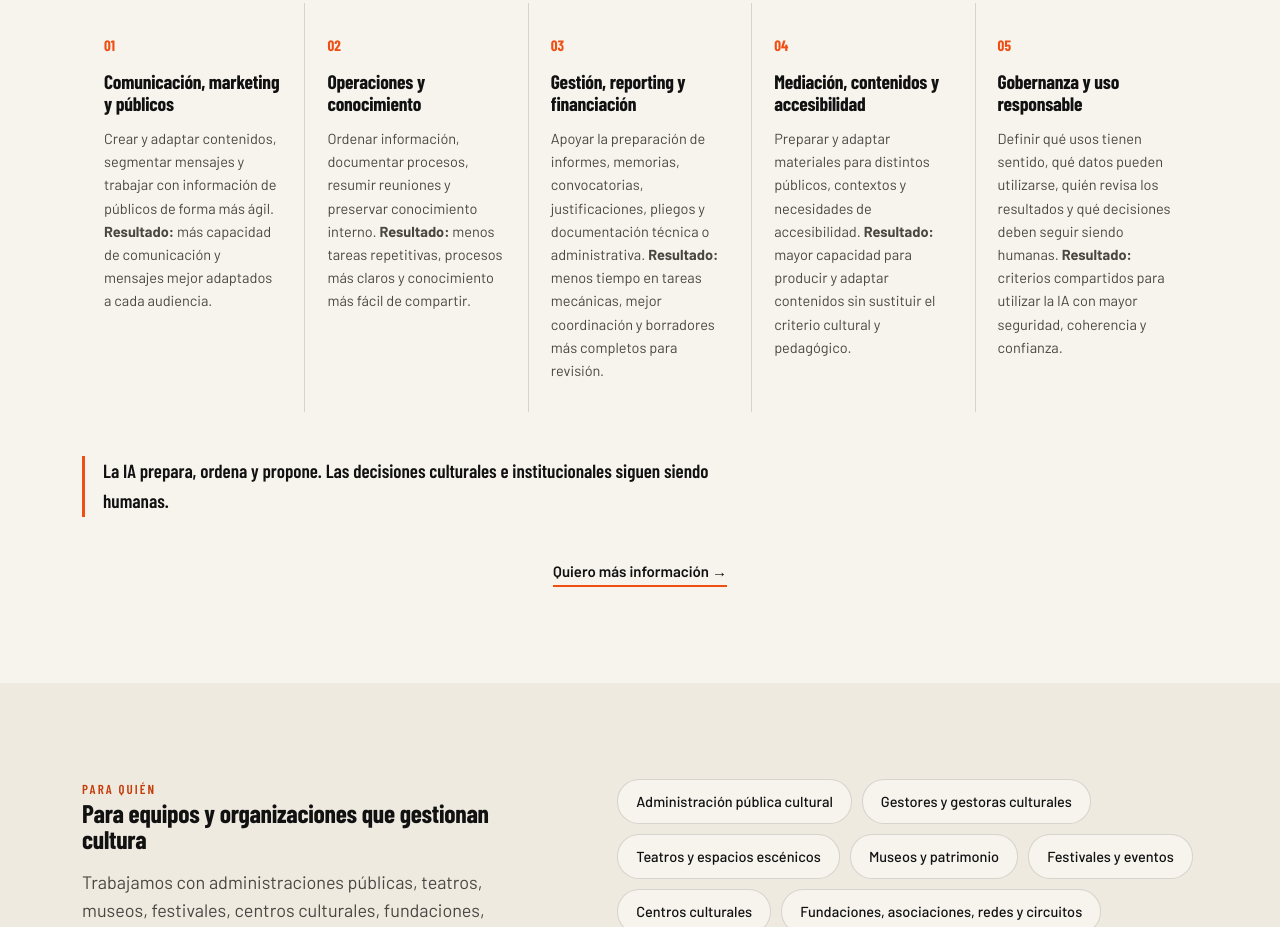
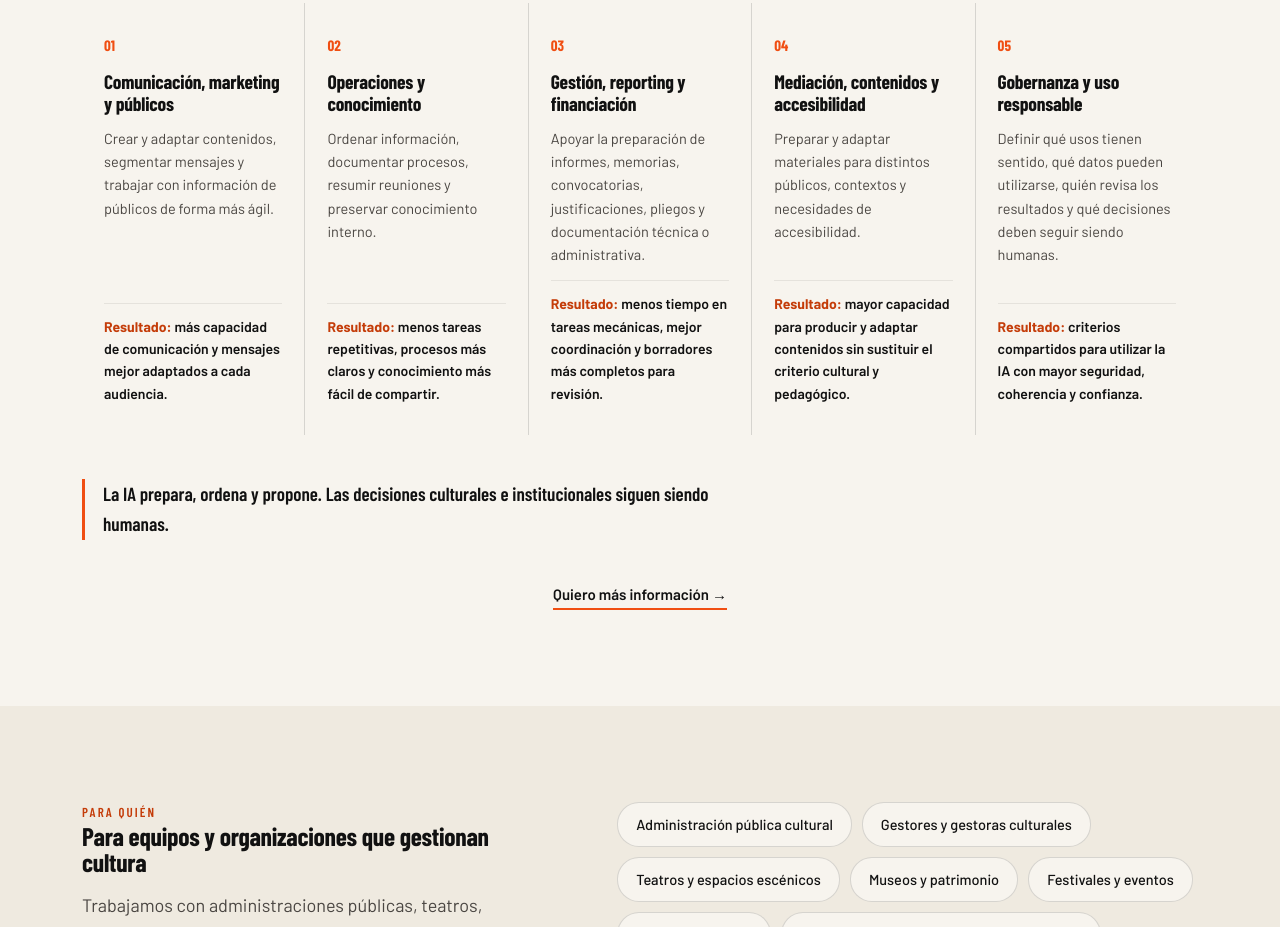
Before and after one commit to Marti-1234/nodos-y-publicos, a plain HTML site: page index.html in a window 1280 px wide. Shown: the part 1173-2100 px from the top of the page. Drawn offline with nearby package versions, Linux system fonts and the light colour scheme; a web font is replaced by a local one.

Commit message:
Separate "Resultado:" into its own line in the Qué resolvemos cards
Was inline at the end of the same paragraph, reading as glued to the
preceding sentence. Split into a second paragraph with a top divider,
matching the treatment already used in the Cómo trabajamos vía cards.

```diff
--- a/i18n.js
+++ b/i18n.js
@@ -23,15 +23,20 @@ window.NYP_I18N = {
     'resolvemos.title': 'Dónde puede aportar valor la IA en una organización cultural',
     'resolvemos.intro': 'La IA puede ayudar a reducir carga, ordenar información y mejorar procesos en distintas áreas de la gestión cultural. El punto de partida no es la herramienta, sino una necesidad real de la organización.',
     'resolvemos.c1.h': 'Comunicación, marketing y públicos',
-    'resolvemos.c1.p': 'Crear y adaptar contenidos, segmentar mensajes y trabajar con información de públicos de forma más ágil. <strong>Resultado:</strong> más capacidad de comunicación y mensajes mejor adaptados a cada audiencia.',
+    'resolvemos.c1.p': 'Crear y adaptar contenidos, segmentar mensajes y trabajar con información de públicos de forma más ágil.',
+    'resolvemos.c1.result': '<b>Resultado:</b> más capacidad de comunicación y mensajes mejor adaptados a cada audiencia.',
     'resolvemos.c2.h': 'Operaciones y conocimiento',
-    'resolvemos.c2.p': 'Ordenar información, documentar procesos, resumir reuniones y preservar conocimiento interno. <strong>Resultado:</strong> menos tareas repetitivas, procesos más claros y conocimiento más fácil de compartir.',
+    'resolvemos.c2.p': 'Ordenar información, documentar procesos, resumir reuniones y preservar conocimiento interno.',
+    'resolvemos.c2.result': '<b>Resultado:</b> menos tareas repetitivas, procesos más claros y conocimiento más fácil de compartir.',
     'resolvemos.c3.h': 'Gestión, reporting y financiación',
-    'resolvemos.c3.p': 'Apoyar la preparación de informes, memorias, convocatorias, justificaciones, pliegos y documentación técnica o administrativa. <strong>Resultado:</strong> menos tiempo en tareas mecánicas, mejor coordinación y borradores más completos para revisión.',
+    'resolvemos.c3.p': 'Apoyar la preparación de informes, memorias, convocatorias, justificaciones, pliegos y documentación técnica o administrativa.',
+    'resolvemos.c3.result': '<b>Resultado:</b> menos tiempo en tareas mecánicas, mejor coordinación y borradores más completos para revisión.',
     'resolvemos.c4.h': 'Mediación, contenidos y accesibilidad',
-    'resolvemos.c4.p': 'Preparar y adaptar materiales para distintos públicos, contextos y necesidades de accesibilidad. <strong>Resultado:</strong> mayor capacidad para producir y adaptar contenidos sin sustituir el criterio cultural y pedagógico.',
+    'resolvemos.c4.p': 'Preparar y adaptar materiales para distintos públicos, contextos y necesidades de accesibilidad.',
+    'resolvemos.c4.result': '<b>Resultado:</b> mayor capacidad para producir y adaptar contenidos sin sustituir el criterio cultural y pedagógico.',
     'resolvemos.c5.h': 'Gobernanza y uso responsable',
-    'resolvemos.c5.p': 'Definir qué usos tienen sentido, qué datos pueden utilizarse, quién revisa los resultados y qué decisiones deben seguir siendo humanas. <strong>Resultado:</strong> criterios compartidos para utilizar la IA con mayor seguridad, coherencia y confianza.',
+    'resolvemos.c5.p': 'Definir qué usos tienen sentido, qué datos pueden utilizarse, quién revisa los resultados y qué decisiones deben seguir siendo humanas.',
+    'resolvemos.c5.result': '<b>Resultado:</b> criterios compartidos para utilizar la IA con mayor seguridad, coherencia y confianza.',
     'resolvemos.close': 'La IA prepara, ordena y propone. Las decisiones culturales e institucionales siguen siendo humanas.',
     'resolvemos.cta': 'Quiero más información →',
 
@@ -173,15 +178,20 @@ window.NYP_I18N = {
     'resolvemos.title': 'Where AI can add value in a cultural organization',
     'resolvemos.intro': "AI can help reduce workload, organize information and improve processes across different areas of cultural management. The starting point isn't the tool — it's a real need of the organization.",
     'resolvemos.c1.h': 'Communication, marketing and audiences',
-    'resolvemos.c1.p': 'Create and adapt content, segment messages and work with audience data more efficiently. <strong>Outcome:</strong> greater communication capacity and messages better suited to each audience.',
+    'resolvemos.c1.p': 'Create and adapt content, segment messages and work with audience data more efficiently.',
+    'resolvemos.c1.result': '<b>Outcome:</b> greater communication capacity and messages better suited to each audience.',
     'resolvemos.c2.h': 'Operations and knowledge',
-    'resolvemos.c2.p': 'Organize information, document processes, summarize meetings and preserve internal knowledge. <strong>Outcome:</strong> fewer repetitive tasks, clearer processes and knowledge that is easier to share.',
+    'resolvemos.c2.p': 'Organize information, document processes, summarize meetings and preserve internal knowledge.',
+    'resolvemos.c2.result': '<b>Outcome:</b> fewer repetitive tasks, clearer processes and knowledge that is easier to share.',
     'resolvemos.c3.h': 'Management, reporting and funding',
-    'resolvemos.c3.p': 'Support the preparation of reports, records, funding calls, grant justifications, tender documents and technical or administrative paperwork. <strong>Outcome:</strong> less time on mechanical tasks, better coordination and more complete drafts ready for review.',
+    'resolvemos.c3.p': 'Support the preparation of reports, records, funding calls, grant justifications, tender documents and technical or administrative paperwork.',
+    'resolvemos.c3.result': '<b>Outcome:</b> less time on mechanical tasks, better coordination and more complete drafts ready for review.',
     'resolvemos.c4.h': 'Mediation, content and accessibility',
-    'resolvemos.c4.p': 'Prepare and adapt materials for different audiences, contexts and accessibility needs. <strong>Outcome:</strong> greater capacity to produce and adapt content without replacing cultural and educational judgment.',
+    'resolvemos.c4.p': 'Prepare and adapt materials for different audiences, contexts and accessibility needs.',
+    'resolvemos.c4.result': '<b>Outcome:</b> greater capacity to produce and adapt content without replacing cultural and educational judgment.',
     'resolvemos.c5.h': 'Governance and responsible use',
-    'resolvemos.c5.p': 'Define which uses make sense, what data can be used, who reviews the results and which decisions must remain human. <strong>Outcome:</strong> shared criteria for using AI with greater safety, consistency and trust.',
+    'resolvemos.c5.p': 'Define which uses make sense, what data can be used, who reviews the results and which decisions must remain human.',
+    'resolvemos.c5.result': '<b>Outcome:</b> shared criteria for using AI with greater safety, consistency and trust.',
     'resolvemos.close': 'AI prepares, organizes and proposes. Cultural and institutional decisions remain human.',
     'resolvemos.cta': 'I want more information →',
 
--- a/index.html
+++ b/index.html
@@ -114,27 +114,32 @@
       <div class="nyp-resolve-card">
         <div class="nyp-resolve-num">01</div>
         <h3 data-i18n="resolvemos.c1.h">Comunicación, marketing y públicos</h3>
-        <p data-i18n="resolvemos.c1.p">Crear y adaptar contenidos, segmentar mensajes y trabajar con información de públicos de forma más ágil. <strong>Resultado:</strong> más capacidad de comunicación y mensajes mejor adaptados a cada audiencia.</p>
+        <p data-i18n="resolvemos.c1.p">Crear y adaptar contenidos, segmentar mensajes y trabajar con información de públicos de forma más ágil.</p>
+        <p class="nyp-resolve-result" data-i18n="resolvemos.c1.result"><b>Resultado:</b> más capacidad de comunicación y mensajes mejor adaptados a cada audiencia.</p>
       </div>
       <div class="nyp-resolve-card">
         <div class="nyp-resolve-num">02</div>
         <h3 data-i18n="resolvemos.c2.h">Operaciones y conocimiento</h3>
-        <p data-i18n="resolvemos.c2.p">Ordenar información, documentar procesos, resumir reuniones y preservar conocimiento interno. <strong>Resultado:</strong> menos tareas repetitivas, procesos más claros y conocimiento más fácil de compartir.</p>
+        <p data-i18n="resolvemos.c2.p">Ordenar información, documentar procesos, resumir reuniones y preservar conocimiento interno.</p>
+        <p class="nyp-resolve-result" data-i18n="resolvemos.c2.result"><b>Resultado:</b> menos tareas repetitivas, procesos más claros y conocimiento más fácil de compartir.</p>
       </div>
       <div class="nyp-resolve-card">
         <div class="nyp-resolve-num">03</div>
         <h3 data-i18n="resolvemos.c3.h">Gestión, reporting y financiación</h3>
-        <p data-i18n="resolvemos.c3.p">Apoyar la preparación de informes, memorias, convocatorias, justificaciones, pliegos y documentación técnica o administrativa. <strong>Resultado:</strong> menos tiempo en tareas mecánicas, mejor coordinación y borradores más completos para revisión.</p>
+        <p data-i18n="resolvemos.c3.p">Apoyar la preparación de informes, memorias, convocatorias, justificaciones, pliegos y documentación técnica o administrativa.</p>
+        <p class="nyp-resolve-result" data-i18n="resolvemos.c3.result"><b>Resultado:</b> menos tiempo en tareas mecánicas, mejor coordinación y borradores más completos para revisión.</p>
       </div>
       <div class="nyp-resolve-card">
         <div class="nyp-resolve-num">04</div>
         <h3 data-i18n="resolvemos.c4.h">Mediación, contenidos y accesibilidad</h3>
-        <p data-i18n="resolvemos.c4.p">Preparar y adaptar materiales para distintos públicos, contextos y necesidades de accesibilidad. <strong>Resultado:</strong> mayor capacidad para producir y adaptar contenidos sin sustituir el criterio cultural y pedagógico.</p>
+        <p data-i18n="resolvemos.c4.p">Preparar y adaptar materiales para distintos públicos, contextos y necesidades de accesibilidad.</p>
+        <p class="nyp-resolve-result" data-i18n="resolvemos.c4.result"><b>Resultado:</b> mayor capacidad para producir y adaptar contenidos sin sustituir el criterio cultural y pedagógico.</p>
       </div>
       <div class="nyp-resolve-card">
         <div class="nyp-resolve-num">05</div>
         <h3 data-i18n="resolvemos.c5.h">Gobernanza y uso responsable</h3>
-        <p data-i18n="resolvemos.c5.p">Definir qué usos tienen sentido, qué datos pueden utilizarse, quién revisa los resultados y qué decisiones deben seguir siendo humanas. <strong>Resultado:</strong> criterios compartidos para utilizar la IA con mayor seguridad, coherencia y confianza.</p>
+        <p data-i18n="resolvemos.c5.p">Definir qué usos tienen sentido, qué datos pueden utilizarse, quién revisa los resultados y qué decisiones deben seguir siendo humanas.</p>
+        <p class="nyp-resolve-result" data-i18n="resolvemos.c5.result"><b>Resultado:</b> criterios compartidos para utilizar la IA con mayor seguridad, coherencia y confianza.</p>
       </div>
     </div>
     <p class="nyp-section-close" data-i18n="resolvemos.close">La IA prepara, ordena y propone. Las decisiones culturales e institucionales siguen siendo humanas.</p>
--- a/styles.css
+++ b/styles.css
@@ -159,7 +159,12 @@ section{padding:96px 0;}
 .nyp-resolve-card{background:var(--nyp-paper); padding:30px 22px; min-height:230px; display:flex; flex-direction:column;}
 .nyp-resolve-num{font-family:var(--nyp-display); font-weight:700; font-size:15px; color:var(--nyp-orange);}
 .nyp-resolve-card h3{font-size:19.5px; margin-top:14px; line-height:1.12;}
-.nyp-resolve-card p{font-size:14.5px; color:var(--nyp-ink-soft); margin-top:12px; flex:1;}
+.nyp-resolve-card p:not(.nyp-resolve-result){font-size:14.5px; color:var(--nyp-ink-soft); margin-top:12px; flex:1;}
+.nyp-resolve-result{
+  font-size:14px; color:var(--nyp-ink); font-weight:600; margin-top:14px;
+  padding-top:12px; border-top:1px solid var(--nyp-line-soft);
+}
+.nyp-resolve-result b{color:var(--nyp-orange-deep); font-weight:700;}
 .nyp-resolve-cta{margin-top:40px; text-align:center;}
 .nyp-text-cta{
   display:inline-flex; align-items:center; gap:8px; text-decoration:none; color:var(--nyp-ink);
```
Also changed, not shown: .claude/launch.json (added).
